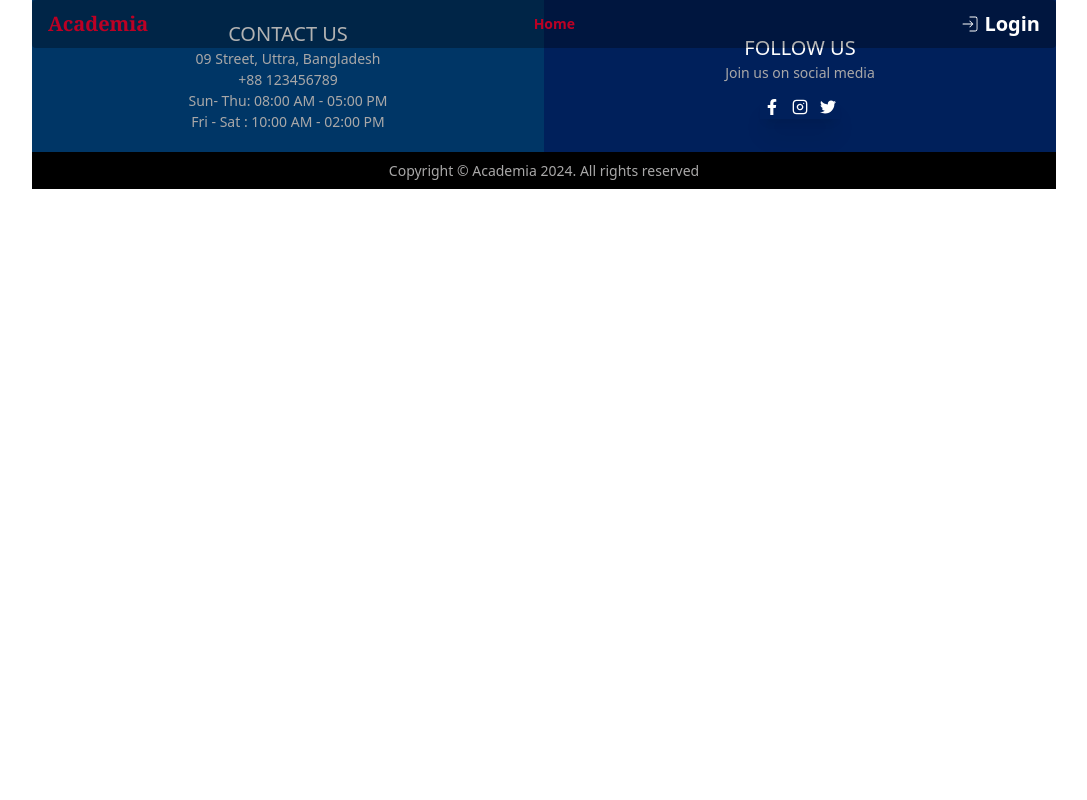
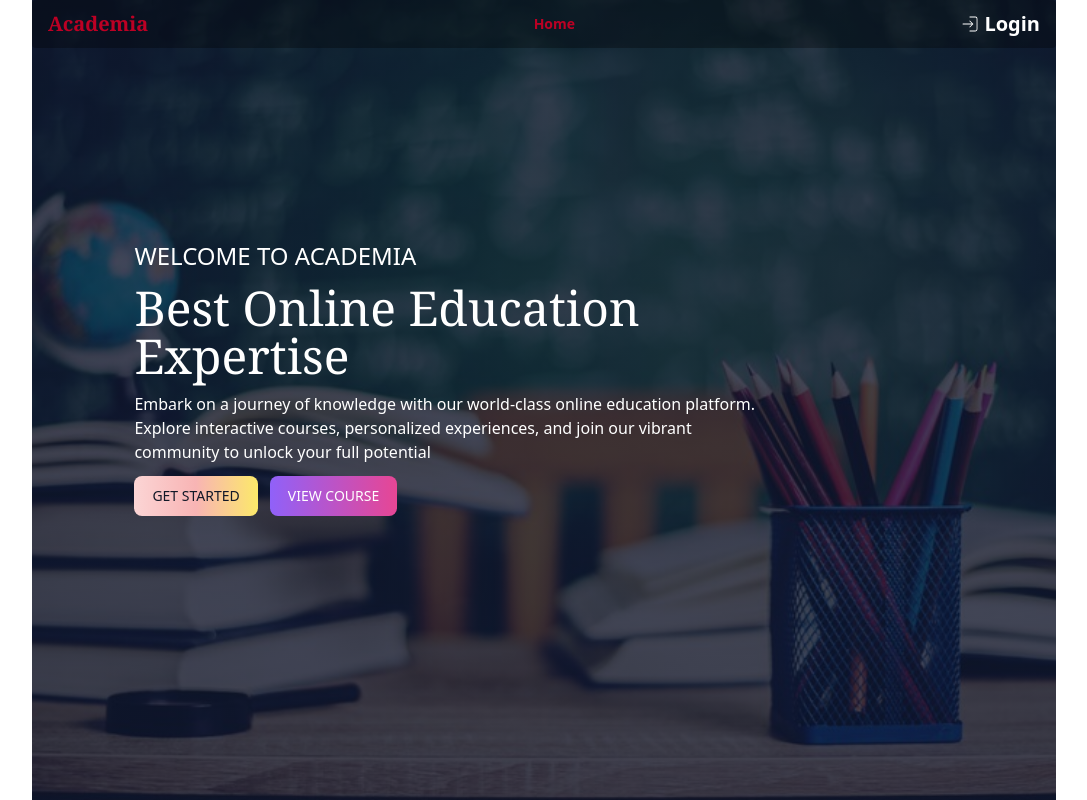
Before and after one commit to Sumaiya-Meem/Academia, a React (Vite) app: page / in a window 1280 px wide. Shown: the top 800 px of the page, without its empty margins (96-1183 px from the left). Built offline with nearby package versions, Linux system fonts and the light colour scheme; no server answers.

Commit message:
create banner section

```diff
--- /dev/null
+++ b/src/Pages/HomePage/Banner/Banner.jsx
@@ -0,0 +1,33 @@
+import { Button } from "flowbite-react";
+import bannerImg from "../../../assets/banner.jpg"
+
+const Banner = () => {
+
+    const backgroundImageStyle = {
+        backgroundImage: `linear-gradient(rgba(5,10,35,0.75), rgba(5,10,35,0.75)), url(${bannerImg })`,
+        backgroundSize: "cover",
+        backgroundPosition: "center",
+        height: "100vh",
+      };
+
+    return (
+        <div style={backgroundImageStyle} className="relative">
+            <div className="flex flex-col absolute text-white top-[30%] left-[10%] space-y-3">
+                <h1 className="uppercase  text-2xl">Welcome to academia</h1>
+                <h1 className="text-5xl font-serif">Best Online Education <br></br> Expertise</h1>
+                <p className="">Embark on a journey of knowledge with our world-class online education platform.<br></br> Explore interactive courses, personalized experiences, and join our vibrant
+                <br></br> community to unlock your full potential</p>
+
+               <div className="flex gap-3 ">
+               <Button gradientDuoTone="redToYellow" className="uppercase">Get started</Button>
+                <Button gradientDuoTone="purpleToPink" className="uppercase">
+        View Course
+      </Button>
+               </div>
+            </div>
+
+        </div>
+    );
+};
+
+export default Banner;
--- a/src/Pages/HomePage/Home/Home.jsx
+++ b/src/Pages/HomePage/Home/Home.jsx
@@ -1,9 +1,10 @@
+import Banner from "../Banner/Banner";
 
 
 const Home = () => {
     return (
         <div>
-
+           <Banner></Banner>
         </div>
     );
 };
```
Also changed, not shown: src/assets/banner.jpg (added).
